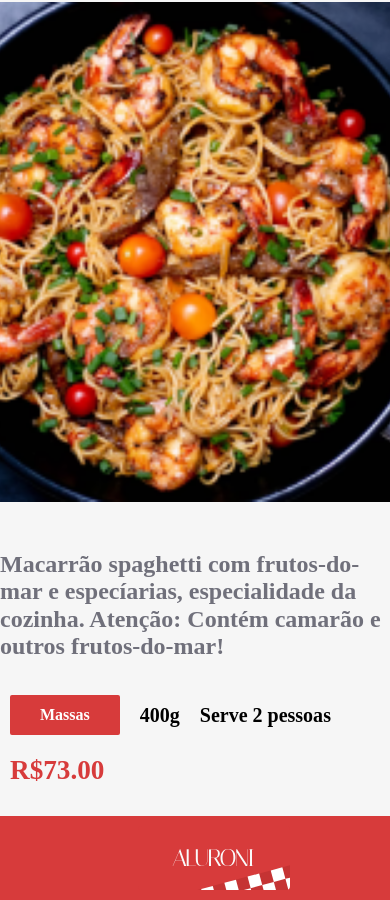
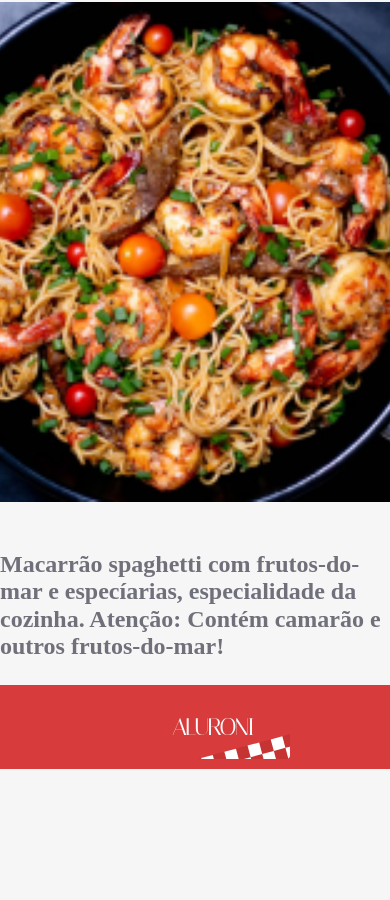
Before and after one commit to Cleber-Severo/Aluroni-routes, a React (Create React App) app: page /prato/1 in a window 390 px wide. Shown: the part 326-1226 px from the top of the page. After the commit the page ends 1095 px from the top, so only its background shows below. Built offline with nearby package versions, Linux system fonts and the light colour scheme; a web font is replaced by a local one.

Commit message:
refactor: tags component created due to code repetition

```diff
--- a/src/pages/Prato/Prato.module.scss
+++ b/src/pages/Prato/Prato.module.scss
@@ -43,61 +43,3 @@
     justify-content: space-between;
   }
 }
-
-$massas: #d73b3b;
-$carnes: #30201e;
-$combos: #e6c864;
-$veganos: #80aa40;
-
-.tags {
-  display: flex;
-  flex-wrap: wrap;
-  justify-content: space-between;
-  margin-bottom: 20px;
-  max-width: 700px;
-  @media (max-width: $desktop_xsm) {
-    justify-content: flex-end;
-  }
-  @media (max-width: $mobile) {
-    justify-content: flex-start;
-  }
-  > div {
-    margin: 10px;
-  }
-  &__tipo {
-    align-items: center;
-    border-radius: 2px;
-    display: flex;
-    font-weight: bold;
-    height: 40px;
-    justify-content: center;
-    padding: 10px 30px;
-    &__massas {
-      background-color: $massas;
-      color: white;
-    }
-    &__carnes {
-      background-color: $carnes;
-      color: white;
-    }
-    &__combos {
-      background-color: $combos;
-    }
-    &__veganos {
-      background-color: $veganos;
-    }
-  }
-  &__porcao,
-  &__qtdpessoas,
-  &__valor {
-    align-items: center;
-    display: flex;
-    font-size: 1.25rem;
-    font-weight: bold;
-    justify-content: center;
-  }
-  &__valor {
-    color: $red;
-    font-size: 1.7rem;
-  }
-}
--- a/src/pages/Prato/index.tsx
+++ b/src/pages/Prato/index.tsx
@@ -21,23 +21,7 @@ export default function Prato() {
         </div>
         <div className={styles.conteudo}>
           <p className={styles.conteudo__descricao}> {prato.description} </p>
-          <div className={styles.tags}>
-            <div className={classNames({
-              [styles.tags__tipo]: true,
-              [styles[`tags__tipo__${prato.category.label.toLowerCase()}`]]: true
-            })}>
-              {prato.category.label}
-            </div>
-            <div className={styles.tags__porcao}>
-              {prato.size}g
-            </div>
-            <div className={styles.tags__qtdpessoas}>
-              Serve {prato.serving} pessoa{prato.serving == 1  ? '': 's' }
-            </div>
-            <div className={styles.tags__valor}>
-              R${prato.price.toFixed(2)}
-            </div>
-          </div>
+
         </div>
       </section>
     </>
```
Also changed, not shown: src/components/TagsPrato/TagsPrato.module.scss (added, +61 -0 lines), src/components/TagsPrato/index.tsx (added, +24 -0 lines).
